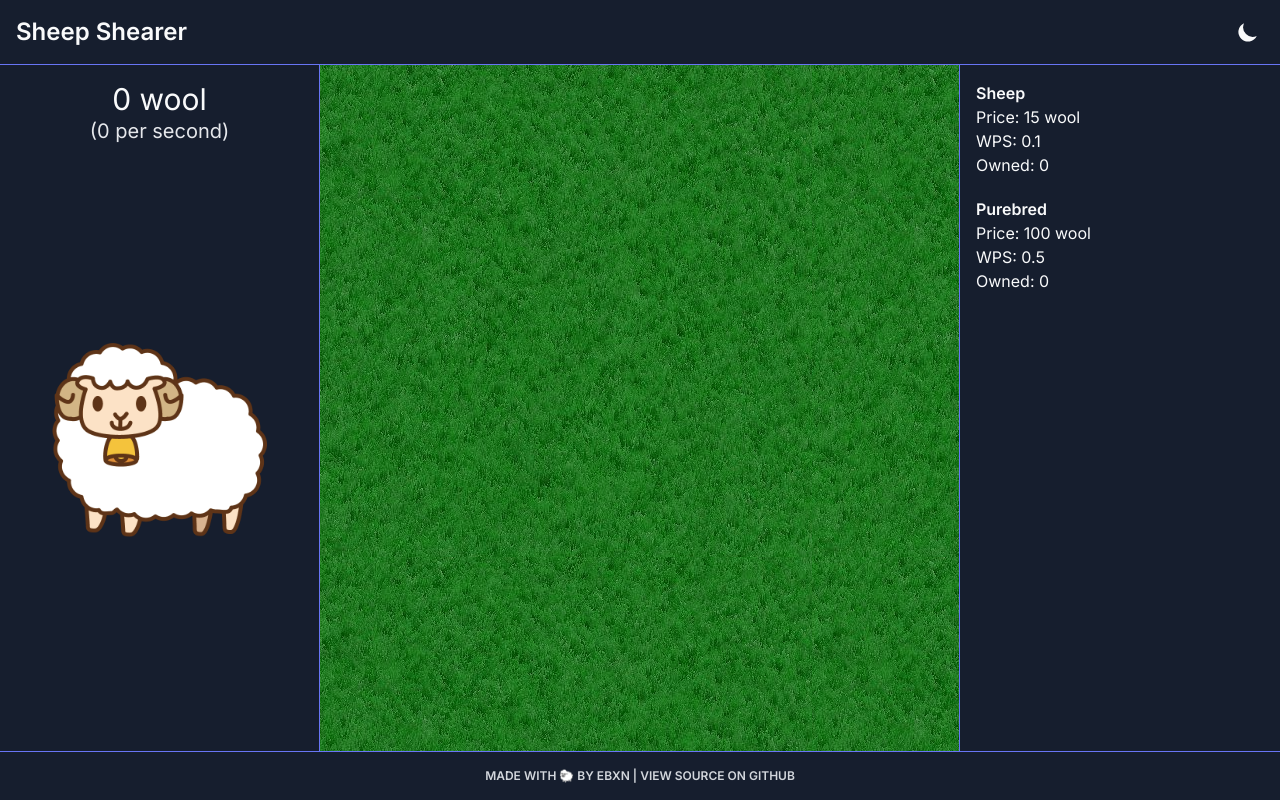
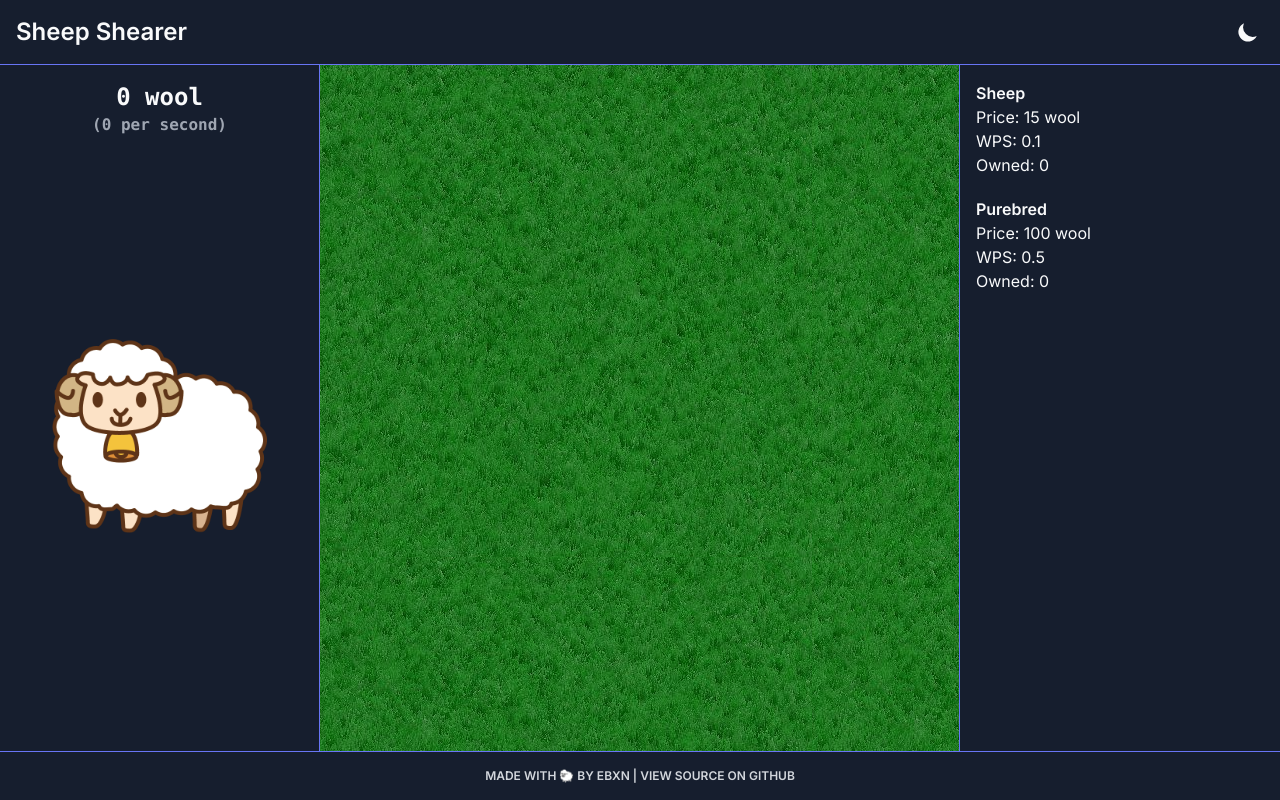
Before and after one commit to ebxn/sheep-shearer, a Vue app: page / in a window 1280 px wide. Built offline with nearby package versions, Linux system fonts and the light colour scheme.

Commit message:
make wool count text more readable

```diff
--- a/src/components/SheepPanel.vue
+++ b/src/components/SheepPanel.vue
@@ -1,10 +1,10 @@
 <template>
   <div class="flex flex-col w-full">
-    <div class="mb-5 lg:mb-0 text-center">
-      <h2 class="text-xl lg:text-3xl">
+    <div class="mb-5 lg:mb-0 text-center font-mono">
+      <h2 class="text-xl lg:text-2xl font-bold">
         {{ Math.floor(wool).toLocaleString() }} wool
       </h2>
-      <h3 class="text-gray-700 dark:text-gray-200 text-lg lg:text-xl">
+      <h3 class="text-gray-700 dark:text-gray-400 lg:text-md font-semibold">
         ({{ wps }} per second)
       </h3>
     </div>
```
